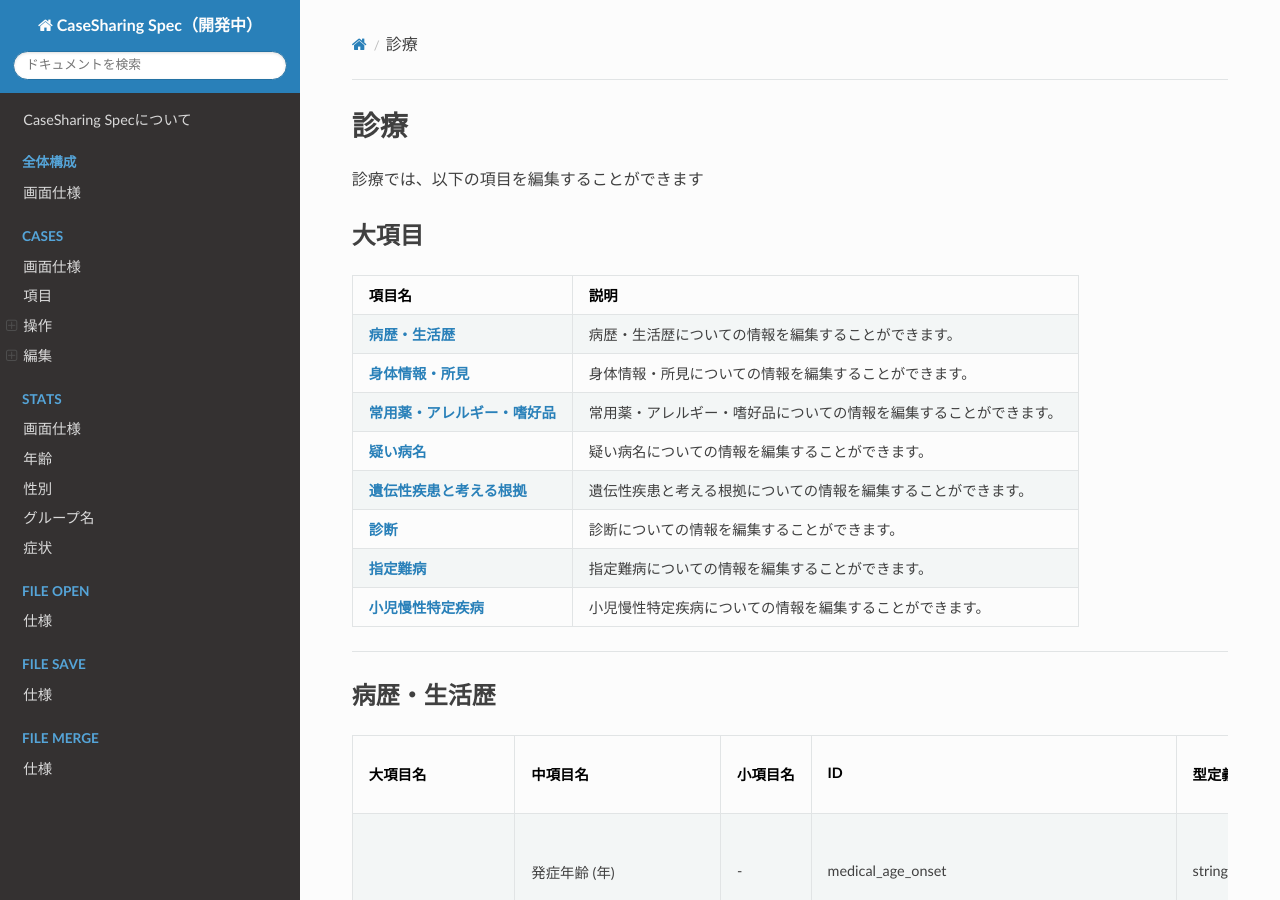
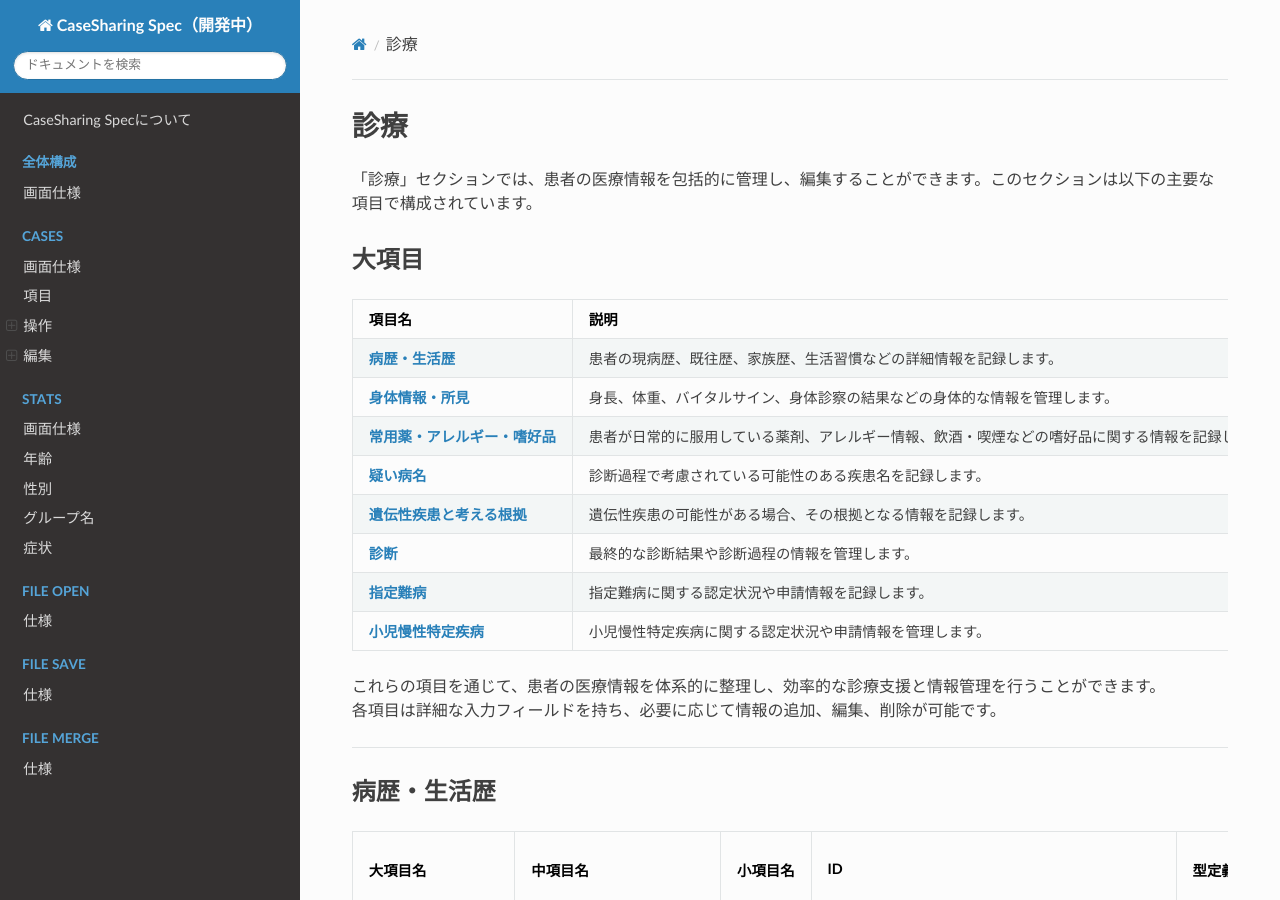
Before and after one commit to PubCaseFinder/pubcasefinder_spec, an MkDocs documentation site: the page built from docs/cases/edit/medical.md, in a window 1280 px wide and 900 px high. Built offline with MkDocs 1.6.1, drawn with Linux system fonts in a browser that asks for light colours; nearby versions of some CDN libraries.

Commit message:
説明文を修正

```diff
--- a/docs/cases/edit/medical.md
+++ b/docs/cases/edit/medical.md
@@ -1,19 +1,22 @@
 # 診療 {: #medical-examination}
 
-診療では、以下の項目を編集することができます
+「診療」セクションでは、患者の医療情報を包括的に管理し、編集することができます。このセクションは以下の主要な項目で構成されています。
 
 ## 大項目
 
-| 項目名                                                                       | 説明                                                               |
-| ---------------------------------------------------------------------------- | ------------------------------------------------------------------ |
-| **[病歴・生活歴](#medical-and-life-history)**                                | 病歴・生活歴についての情報を編集することができます。               |
-| **[身体情報・所見](#physical-information-and-findings)**                     | 身体情報・所見についての情報を編集することができます。             |
-| **[常用薬・アレルギー・嗜好品](#regular-medications-allergies-preferences)** | 常用薬・アレルギー・嗜好品についての情報を編集することができます。 |
-| **[疑い病名](#suspected-case)**                                              | 疑い病名についての情報を編集することができます。                   |
-| **[遺伝性疾患と考える根拠](#genetic-disease-rationale)**                     | 遺伝性疾患と考える根拠についての情報を編集することができます。     |
-| **[診断](#diagnosis)**                                                       | 診断についての情報を編集することができます。                       |
-| **[指定難病](#designated-intractable-disease)**                              | 指定難病についての情報を編集することができます。                   |
-| **[小児慢性特定疾病](#chronic-pediatric-disease)**                           | 小児慢性特定疾病についての情報を編集することができます。           |
+| 項目名                                                                       | 説明                                                                                             |
+| ---------------------------------------------------------------------------- | ------------------------------------------------------------------------------------------------ |
+| **[病歴・生活歴](#medical-and-life-history)**                                | 患者の現病歴、既往歴、家族歴、生活習慣などの詳細情報を記録します。                               |
+| **[身体情報・所見](#physical-information-and-findings)**                     | 身長、体重、バイタルサイン、身体診察の結果などの身体的な情報を管理します。                       |
+| **[常用薬・アレルギー・嗜好品](#regular-medications-allergies-preferences)** | 患者が日常的に服用している薬剤、アレルギー情報、飲酒・喫煙などの嗜好品に関する情報を記録します。 |
+| **[疑い病名](#suspected-case)**                                              | 診断過程で考慮されている可能性のある疾患名を記録します。                                         |
+| **[遺伝性疾患と考える根拠](#genetic-disease-rationale)**                     | 遺伝性疾患の可能性がある場合、その根拠となる情報を記録します。                                   |
+| **[診断](#diagnosis)**                                                       | 最終的な診断結果や診断過程の情報を管理します。                                                   |
+| **[指定難病](#designated-intractable-disease)**                              | 指定難病に関する認定状況や申請情報を記録します。                                                 |
+| **[小児慢性特定疾病](#chronic-pediatric-disease)**                           | 小児慢性特定疾病に関する認定状況や申請情報を管理します。                                         |
+
+これらの項目を通じて、患者の医療情報を体系的に整理し、効率的な診療支援と情報管理を行うことができます。<br />
+各項目は詳細な入力フィールドを持ち、必要に応じて情報の追加、編集、削除が可能です。
 
 ---
 
```
